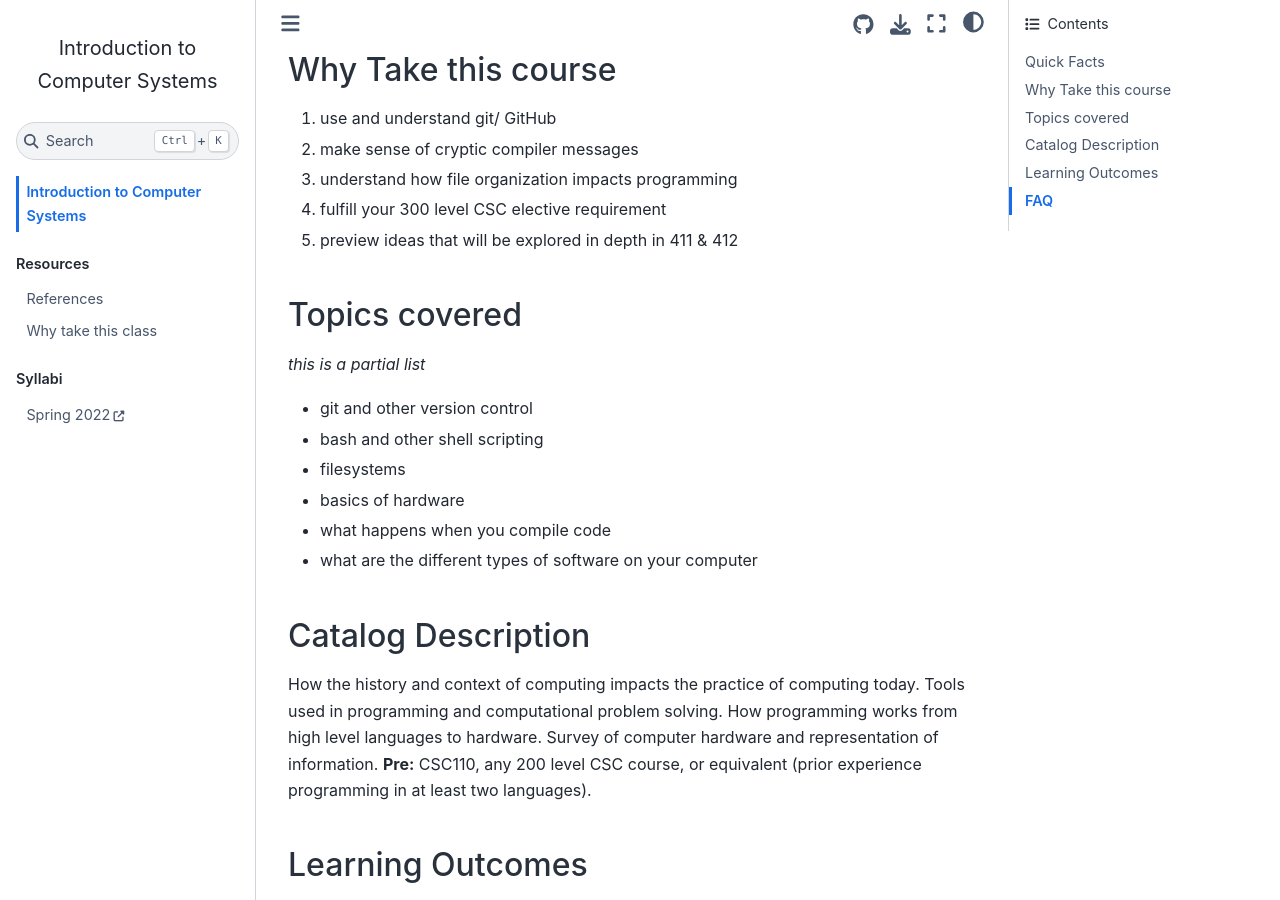
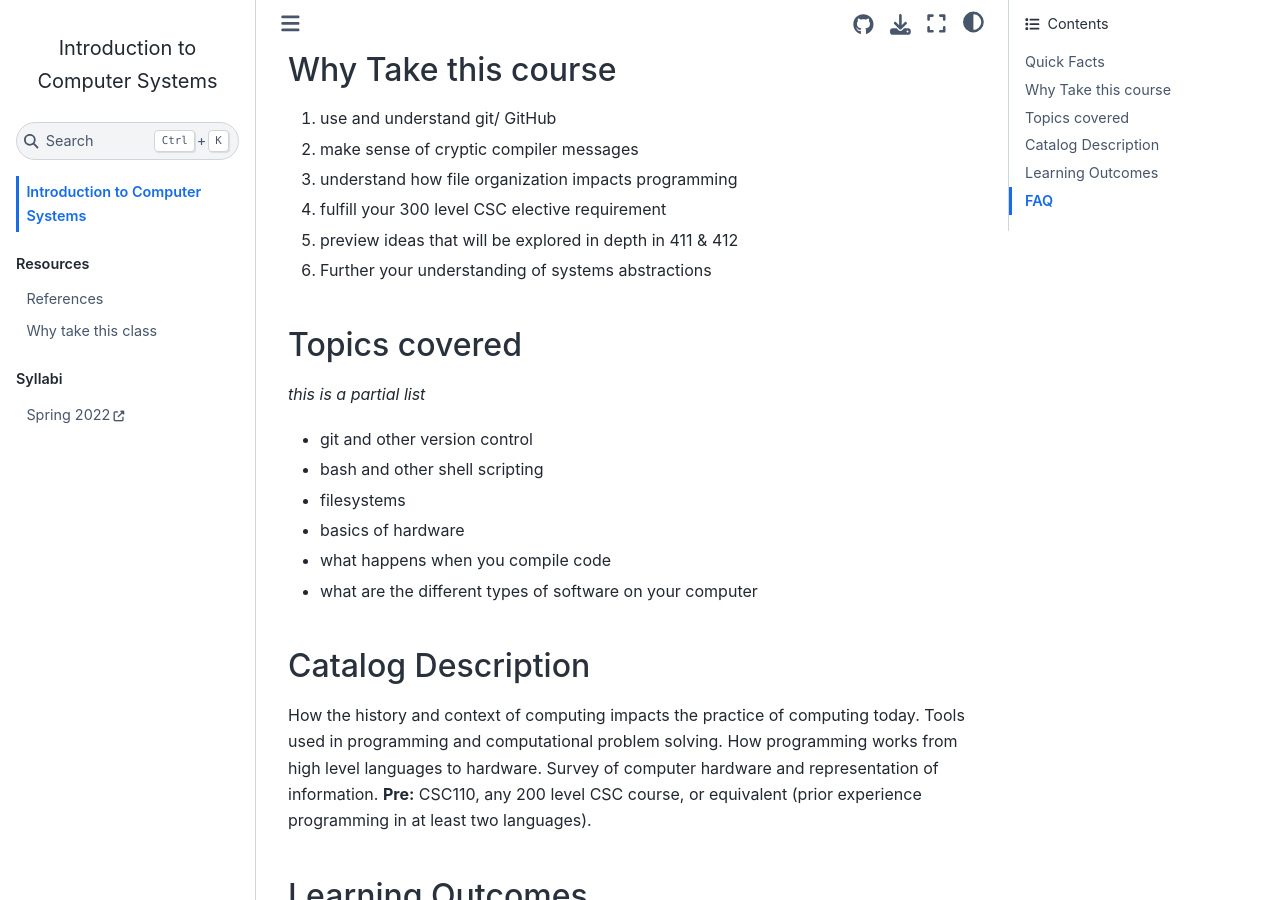
Before and after one commit to klattuada/introcompsys.github.io, a Jupyter Book: the page built from index.md, in a window 1280 px wide and 900 px high, scrolled down 502 px. Built offline with Jupyter Book 1.0.4 settings and Sphinx 7.4.7 and the Sphinx Book theme 1.1.4, drawn with Linux system fonts in a browser that asks for light colours.

Commit message:
Why take this course

```diff
--- a/index.md
+++ b/index.md
@@ -23,6 +23,7 @@ To request a permission number [complete this google form](https://forms.gle/4Le
 1. understand how file organization impacts programming
 1. fulfill your 300 level CSC elective requirement
 1. preview ideas that will be explored in depth in 411 & 412
+1. Further your understanding of systems abstractions
 
 ## Topics covered
 
```
